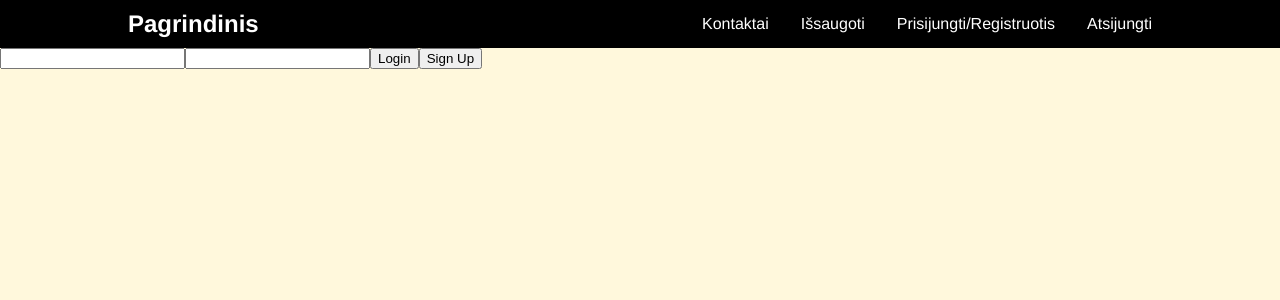
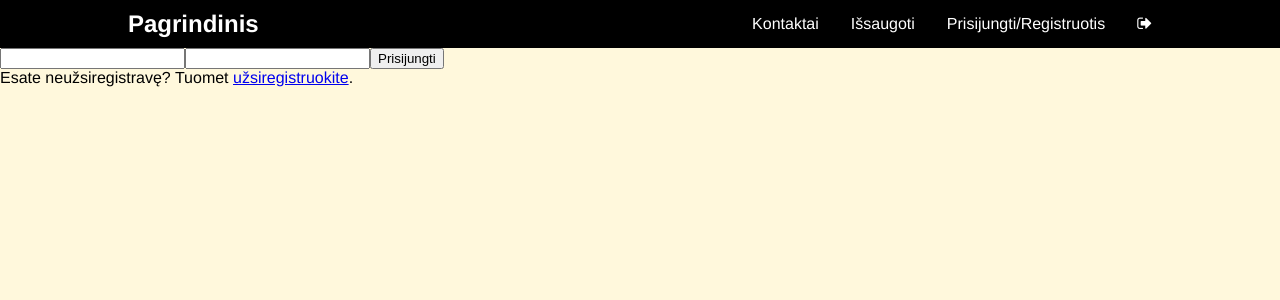
Before and after one commit to ivonaskliutaite/Dolphin-FE, a React (Create React App) app: page /login in a window 1280 px wide. Shown: the top 300 px of the page. Built offline with nearby package versions, Linux system fonts and the light colour scheme.

Commit message:
Add fix login and sign up form with logic

```diff
--- a/src/components/Navbar.tsx
+++ b/src/components/Navbar.tsx
@@ -96,7 +96,7 @@ const Navbar = () => {
                     <p>Prisijungti/Registruotis</p>
                 </Link>
                 <Link to="/logout" onClick={() => setNavbarOpen(false)}>
-                    <p>Atsijungti</p>
+                    <p><i className="fa fa-sign-out" aria-hidden="true"></i></p>
                 </Link>
             </DesktopMenuNavbar>
         </Nav>
--- a/src/index.tsx
+++ b/src/index.tsx
@@ -6,7 +6,8 @@ const root = ReactDOM.createRoot(
   document.getElementById('root') as HTMLElement
 );
 root.render(
-  <React.StrictMode>
     <App />
-  </React.StrictMode>
+  // <React.StrictMode>
+  //   <App />
+  // </React.StrictMode>
 );
--- a/src/pages/SignUp.tsx
+++ b/src/pages/SignUp.tsx
@@ -3,6 +3,43 @@ import React, {useState} from "react";
 const SignUp = () => {
     const [user, setUser] = useState<string>();
     const [pass, setPass] = useState<string>();
+    const [registration, setRegistration] = useState<boolean>()
+
+    const register = (user: string, pass: string) => {
+        console.log('register');
+        const requestOptions = {
+            method: 'POST',
+            headers: {'Content-Type': 'application/json'},
+            body: JSON.stringify({
+                username: user,
+                password: pass
+            })
+        }
+        fetch(`http://localhost:3005/signup`, requestOptions).then(r => {
+            if (r.redirected) {
+                window.location.replace(r.url);
+                Promise.resolve(r);
+            }
+        })
+    }
+
+    const login = (user: string, pass: string) => {
+        console.log('login');
+        const requestOptions = {
+            method: 'POST',
+            headers: {'Content-Type': 'application/json'},
+            body: JSON.stringify({
+                username: user,
+                password: pass
+            })
+        }
+        fetch(`http://localhost:3005/login/password`, requestOptions).then(r => {
+            if (r.redirected) {
+                window.location.replace(r.url);
+                Promise.resolve(r);
+            }
+        })
+    }
 
     return (
         <div>
@@ -13,38 +50,27 @@ const SignUp = () => {
                 setPass(event.target.value)
             }}/>
             <button onClick={() => {
-                const requestOptions = {
-                    method: 'POST',
-                    headers: {'Content-Type': 'application/json'},
-                    body: JSON.stringify({
-                        username: user,
-                        password: pass
-                    })
-                };
-                fetch(`http://localhost:3005/login/password`, requestOptions)
-                    .then(r => {
-                        if (r.redirected) {
-                            window.location.replace(r.url);
-                            return Promise.resolve(r);
-                        }
-                        return r;
-                    })
-                    .then(response => response.json())
-            }}>Login</button>
-            <button onClick={() => {
-                const requestOptions = {
-                    method: 'POST',
-                    headers: {'Content-Type': 'application/json'},
-                    body: JSON.stringify({
-                        username: user,
-                        password: pass
-                    })
-                };
-                fetch(`http://localhost:3005/signup`, requestOptions)
-                    .then(response => response.json())
-            }}>Sign Up</button>
+                if (user && pass) {
+                    registration ? register(user, pass) : login(user, pass)
+                }
+            }}>
+                {
+                    registration ? 'Užsiregistruokite' : 'Prisijungti'
+                }
+            </button>
+            {
+                registration ? (<div>
+                    Gal jungiatės pirmą kartą? Tuomet pirmiau <a href='#' onClick={() => {
+                    setRegistration(false)
+                }}>prisijunkite</a>.
+                </div>) : (<div>
+                    Esate neužsiregistravę? Tuomet <a href='#' onClick={() => {
+                    setRegistration(true)
+                }}>užsiregistruokite</a>.
+                </div>)
+            }
         </div>
-)
+    )
 }
 
 export default SignUp
```
